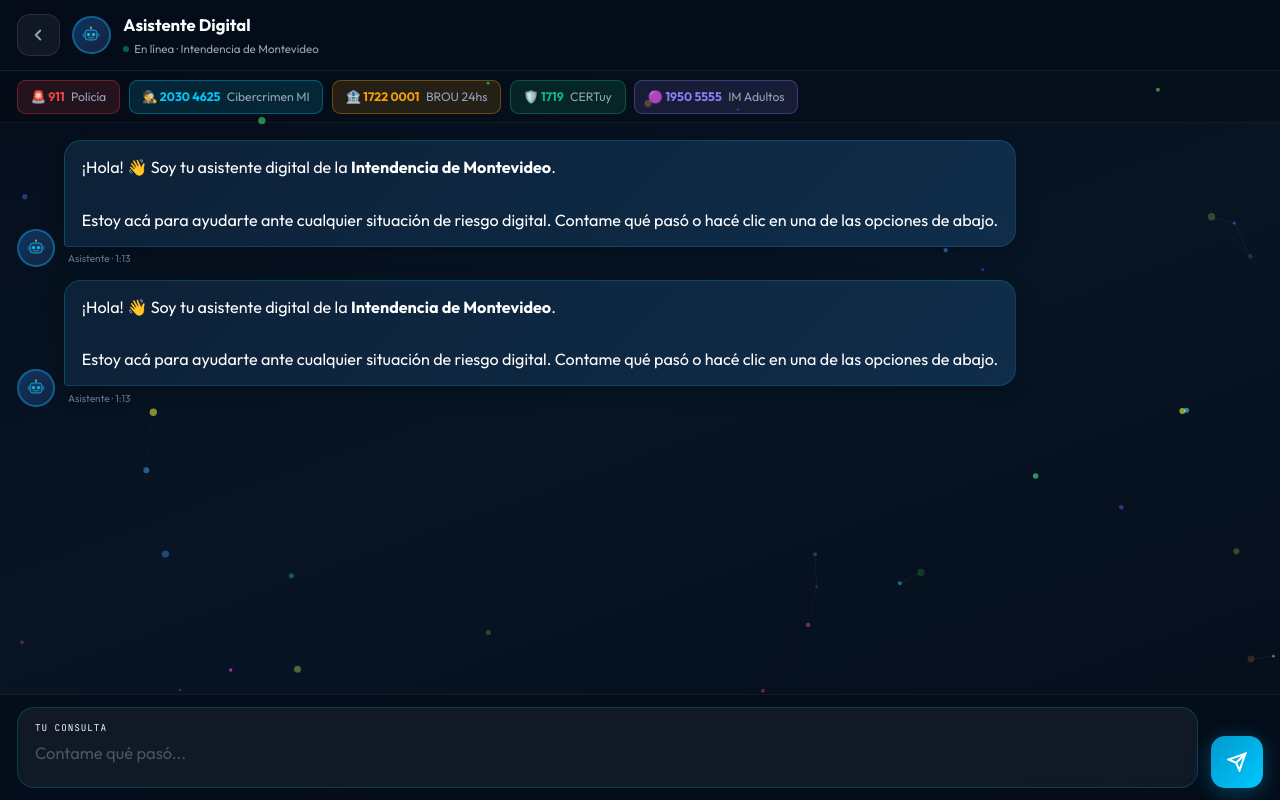
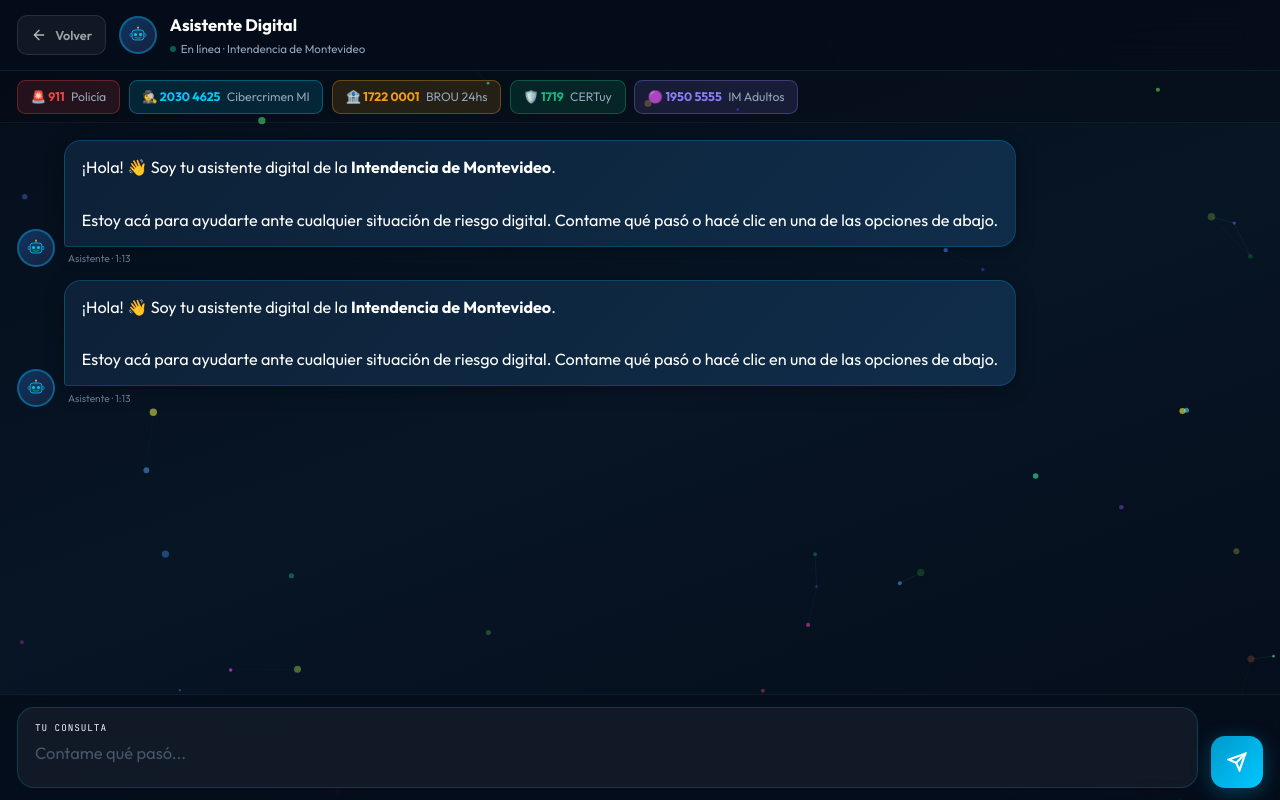
Before and after one commit to Ekstrakaa/escudo-digital-familiar, a React (Vite) app: page / in a window 1280 px wide. Both pictures are taken after a click on the button "Necesito ayuda ahora". Built offline with nearby package versions, Linux system fonts and the light colour scheme.

Commit message:
Update ChatScreen.jsx

```diff
--- a/src/screens/ChatScreen.jsx
+++ b/src/screens/ChatScreen.jsx
@@ -266,9 +266,10 @@
           background: 'rgba(5,13,26,.95)', borderColor: 'rgba(0,200,255,.12)',
           backdropFilter: 'blur(20px)' }}>
         <button onClick={go.home}
-          className="w-10 h-10 rounded-xl flex items-center justify-center text-slate-400 transition-all hover:text-cyan-400 flex-shrink-0"
-          style={{ background:'rgba(255,255,255,.05)', border:'1px solid rgba(255,255,255,.1)' }}>
-          <svg width="18" height="18" viewBox="0 0 24 24" fill="none" stroke="currentColor" strokeWidth="2.5" strokeLinecap="round"><path d="M15 18l-6-6 6-6"/></svg>
+          className="flex items-center gap-2 px-3 py-2 rounded-[10px] transition-all flex-shrink-0"
+          style={{ background:'rgba(255,255,255,.05)', border:'1px solid rgba(255,255,255,.10)', backdropFilter:'blur(8px)' }}>
+          <svg width="16" height="16" viewBox="0 0 24 24" fill="none" stroke="rgba(255,255,255,.7)" strokeWidth="2" strokeLinecap="round"><path d="M19 12H5M12 5l-7 7 7 7"/></svg>
+          <span style={{ fontSize:'.75rem', fontWeight:600, color:'rgba(255,255,255,.6)', fontFamily:"'Outfit',sans-serif" }}>Volver</span>
         </button>
         <RobotAvatar typing={typing} />
         <div className="flex-1 min-w-0">
```
